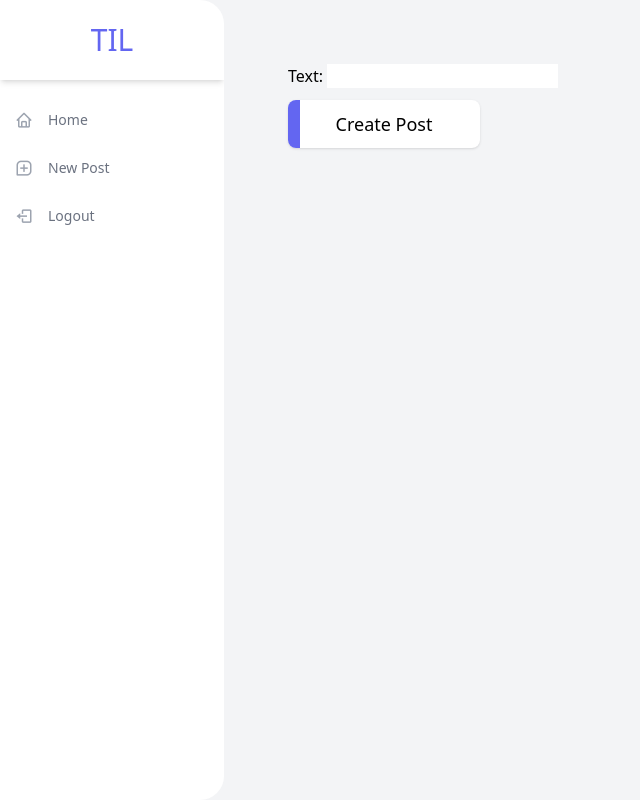
After one commit to JDSneakers/Django-201, a Django app: page /new/ in a window 1280 px wide. The commit adds this page. Shown: the whole page, without its empty margins (0-640 px from the left). Run offline with Django 4.2, Linux system fonts and the light colour scheme; the visitor is signed in with stand-in values (Sample User, id 1); some libraries are stand-ins or nearby versions.

Commit message:
added post logic and page

```diff
--- a/feed/models.py
+++ b/feed/models.py
@@ -1,10 +1,14 @@
 from django.db import models
+from django.contrib.auth.models import User
 
 # Create your models here.
 class Post(models.Model):
     text = models.CharField(max_length=240)
     date = models.DateTimeField(auto_now=True)
-
+    author = models.ForeignKey(
+        User,
+        on_delete=models.CASCADE,
+    )
 
 
     def __str__(self):
--- /dev/null
+++ b/feed/templates/feed/create.html
@@ -0,0 +1,17 @@
+{% extends 'base.html' %}
+
+{% block title %}Create a new post{% endblock title %}
+
+{% block body %}
+    <form method="POST" action=".">
+        {% csrf_token %}
+        {{ form.as_p }}
+        <div>
+            <!-- component from https://tailwindcomponents.com/component/hover-button-effect-->
+            <button class="group relative h-12 w-48 overflow-hidden rounded-lg bg-white text-lg shadow my-3" type="submit">
+                <div class="absolute inset-0 w-3 bg-indigo-500 transition-all duration-[250ms] ease-out group-hover:w-full"></div>
+                <span class="relative text-black group-hover:text-white">Create Post</span>
+            </button>
+        </div>
+    </form>
+{% endblock body %}
--- a/feed/urls.py
+++ b/feed/urls.py
@@ -5,5 +5,8 @@ from . import views
 app_name = 'feed'
 
 urlpatterns = [
-    path('' , views.HomePage.as_view(), name='index')
+    path('' , views.HomePage.as_view(), name='index'),
+    path('<int:pk>', views.PostDetailView.as_view(), name='detail'),
+    path('new/', views.CreateNewPost.as_view(), name='new_post'),
+
 ]
--- a/feed/views.py
+++ b/feed/views.py
@@ -1,5 +1,7 @@
-from django.views.generic import ListView
+from django.views.generic import ListView, DetailView
 from .models import Post
+from django.views.generic.edit import CreateView
+from django.contrib.auth.mixins import LoginRequiredMixin
 
 class HomePage(ListView):
     http_method_names = ['get']
@@ -7,3 +9,25 @@ class HomePage(ListView):
     model = Post
     context_object_name = 'posts'
     queryset = Post.objects.all().order_by('-id')[0:30]
+
+class PostDetailView(DetailView):
+    http_method_names = ['get']
+    template_name = 'feed/detail.html'
+    model = Post
+    context_object_name = 'post'
+
+class CreateNewPost(LoginRequiredMixin, CreateView):
+    model = Post
+    template_name = 'feed/create.html'
+    fields = ['text']
+    success_url = '/'
+
+    def dispatch(self, request, *args, **kwargs):
+        self.request = request
+        return super().dispatch(request, *args, **kwargs)
+
+    def form_valid(self, form):
+        obj = form.save(commit=False)
+        obj.author = self.request.user
+        obj.save()
+        return super().form_valid(form)
--- a/til/templates/base.html
+++ b/til/templates/base.html
@@ -12,7 +12,6 @@
 <body>
 
     <!-- component is from https://tailwindcomponents.com/component/sidebar-navigation -->
-
     <div class="min-h-screen flex flex-row bg-gray-100">
         <div class="flex flex-col w-56 bg-white rounded-r-3xl overflow-hidden">
             <div class="flex items-center justify-center h-20 shadow-md">
@@ -26,6 +25,12 @@
                 </a>
             </li>
             {% if request.user.is_authenticated %}
+                <li>
+                    <a href="{% url 'feed:new_post' %}" class="flex flex-row items-center h-12 transform hover:translate-x-2 transition-transform ease-in duration-200 text-gray-500 hover:text-gray-800">
+                    <span class="inline-flex items-center justify-center h-12 w-12 text-lg text-gray-400"><i class="bx bx-message-square-add"></i></span>
+                    <span class="text-sm font-medium">New Post</span>
+                    </a>
+                </li>
                 <li>
                     <a href="{% url 'account_logout' %}" class="flex flex-row items-center h-12 transform hover:translate-x-2 transition-transform ease-in duration-200 text-gray-500 hover:text-gray-800">
                     <span class="inline-flex items-center justify-center h-12 w-12 text-lg text-gray-400"><i class="bx bx-log-out"></i></span>
@@ -50,6 +55,41 @@
             {% endblock %}
         </div>
 
+        {% if request.user.is_authenticated %}
+            <!-- component from https://tailwindcomponents.com/component/a-minimal-simple-modal-that-still-looks-good -->
+            <div class="flex items-center justify-center fixed left-0 bottom-0 w-full h-full bg-gray-800 bg-opacity-75 hidden js-modal">
+                <div class="bg-white rounded-lg w-1/2">
+                <div class="flex flex-col items-start p-4">
+                    <div class="flex items-center w-full">
+                    <div class="text-gray-900 font-medium text-lg">New Post</div>
+                    <svg class="ml-auto fill-current text-gray-700 w-6 h-6 cursor-pointer" xmlns="http://www.w3.org/2000/svg" viewBox="0 0 18 18">
+                        <path d="M14.53 4.53l-1.06-1.06L9 7.94 4.53 3.47 3.47 4.53 7.94 9l-4.47 4.47 1.06 1.06L9 10.06l4.47 4.47 1.06-1.06L10.06 9z"/>
+                    </svg>
+                    </div>
+                    <hr>
+                    <div class="">
+                        {# TODO: add the ajax form #}
+                    </div>
+                    <hr>
+                    <div class="ml-auto">
+                        <div>
+                        <!-- component from https://tailwindcomponents.com/component/hover-button-effect-->
+                        <button class="group relative h-10 w-40 overflow-hidden rounded-lg bg-white text-lg shadow my-3 mt-4 js-submit" type="button">
+                            <div class="absolute inset-0 w-3 bg-indigo-500 transition-all duration-[250ms] ease-out group-hover:w-full"></div>
+                            <span class="relative text-black group-hover:text-white">Create Post</span>
+                        </button>
+                        </div>
+                    </div>
+                </div>
+            </div>
+        {% endif %}
+        <!-- <div class="bg-slate-800 bg-opacity-50 flex justify-center items-center absolute top-0 right-0 bottom-0 left-0">
+            <div class="bg-white px-16 py-14 rounded-md text-center">
+              <h1 class="text-xl mb-4 font-bold text-slate-500">New Post</h1>
+              <button class="bg-red-500 px-4 py-2 rounded-md text-md text-white">Cancel</button>
+              <button class="bg-indigo-500 px-7 py-2 ml-2 rounded-md text-md text-white font-semibold">Ok</button>
+            </div>
+          </div> -->
     </div>
 </body>
 </html>
```
Also changed, not shown: feed/templates/feed/detail.html (added, +8 -0 lines), feed/templates/feed/homepage.html (+2 -29 lines), til/templates/includes/post.html (added, +33 -0 lines), feed/migrations/0005_post_author.py (added). Lines whose indentation alone changed are shown as unchanged.
